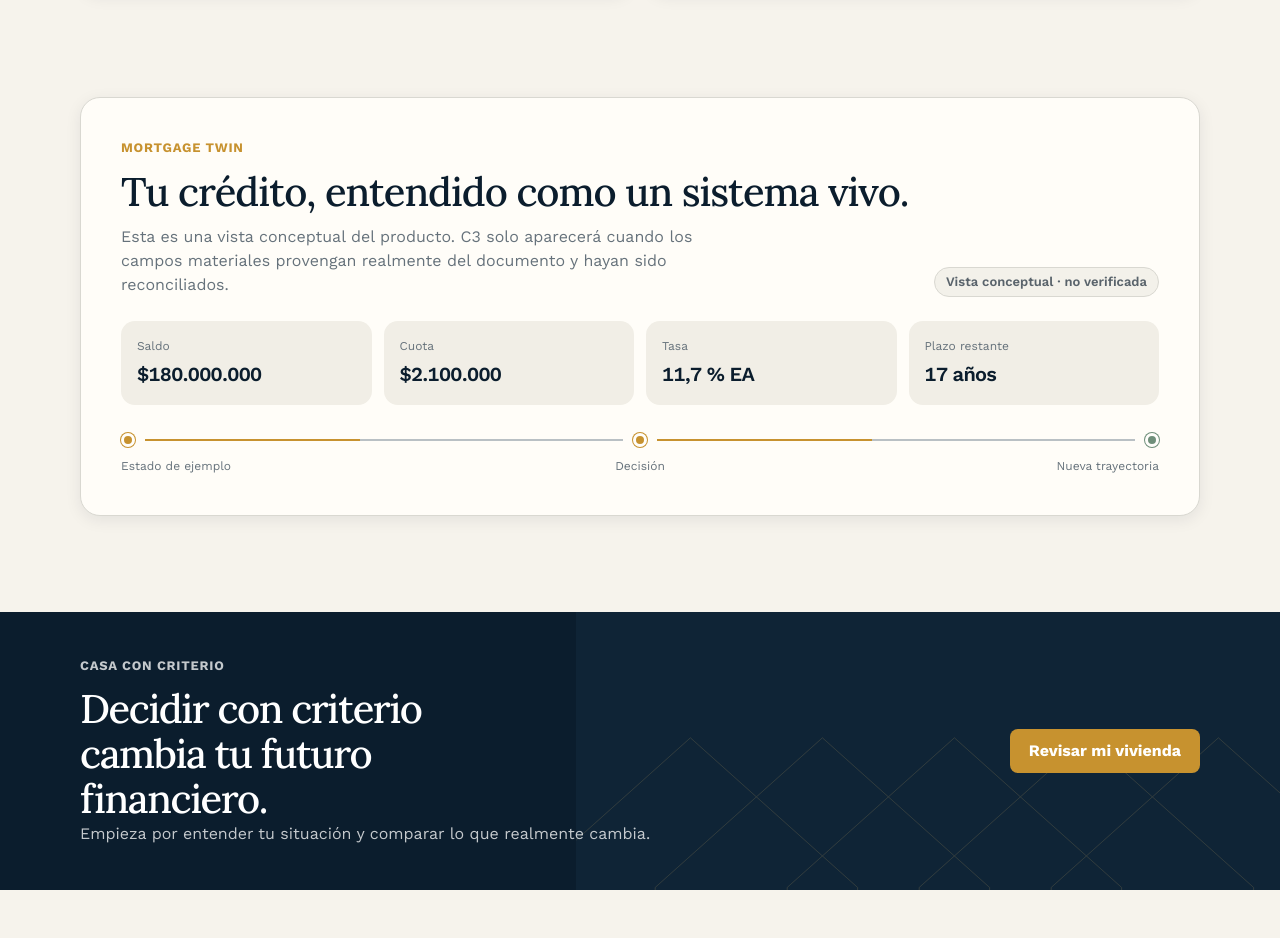
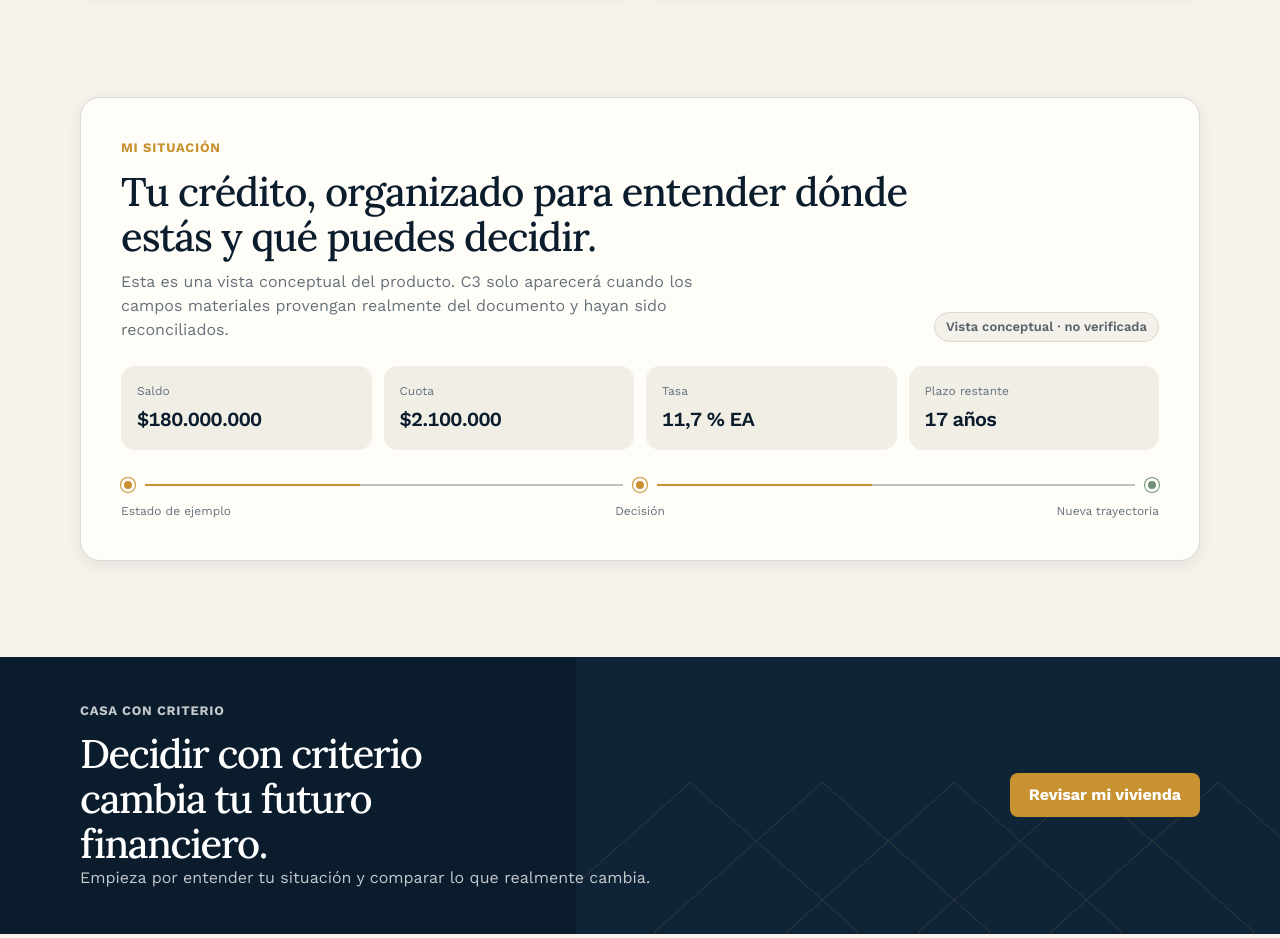
Before and after one commit to arendon7/VIVIENDA, a Next.js app: page / in a window 1280 px wide. Shown: the part 4360-5298 px from the top of the page. Built offline with nearby package versions, Linux system fonts and the light colour scheme.

Commit message:
brand: use Mi Situacion on conceptual home snapshot

```diff
--- a/components/vivienda/signature-components.tsx
+++ b/components/vivienda/signature-components.tsx
@@ -217,8 +217,8 @@ export function MortgageTwinSnapshot() {
     <section className="surface result-frame" aria-labelledby="twin-title">
       <div className="section-header">
         <div>
-          <p className="eyebrow">Mortgage Twin</p>
-          <h2 id="twin-title" className="cc-display">Tu crédito, entendido como un sistema vivo.</h2>
+          <p className="eyebrow">Mi Situación</p>
+          <h2 id="twin-title" className="cc-display">Tu crédito, organizado para entender dónde estás y qué puedes decidir.</h2>
           <p className="section-copy">Esta es una vista conceptual del producto. C3 solo aparecerá cuando los campos materiales provengan realmente del documento y hayan sido reconciliados.</p>
         </div>
         <StatusBadge tone="neutral" ariaLabel="Vista conceptual no verificada">
```
